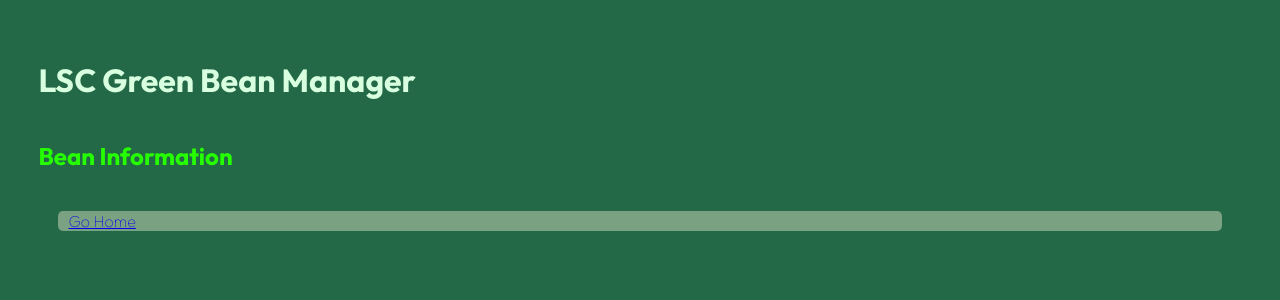
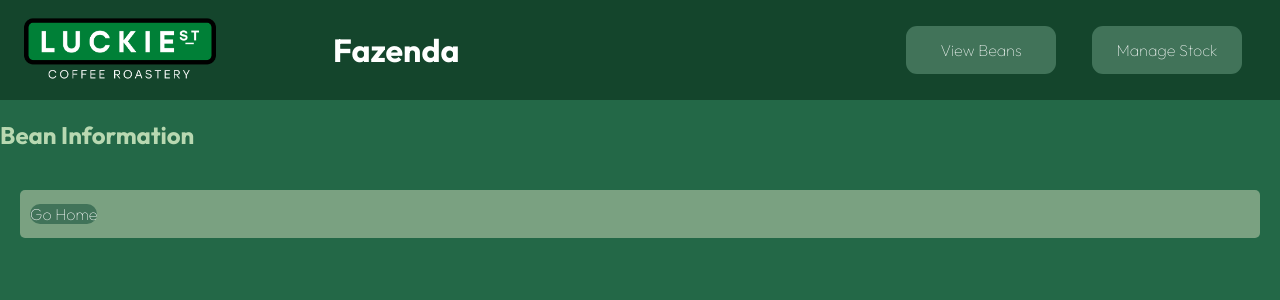
Before and after one commit to benjaminbuckmaster/fazenda, a Django app: page / in a window 1280 px wide. Shown: the top 300 px of the page. Run offline with Django 5.2, Linux system fonts and the light colour scheme; data that the repository does not hold is empty.

Commit message:
added navbar with logo and buttons

```diff
--- a/inventory/static/css/style.css
+++ b/inventory/static/css/style.css
@@ -6,20 +6,66 @@ html {
 }
 
 body {
+    margin: 0px;
     display: flex;
     flex-direction: column;
     justify-content: center;
     font-family: 'Outfit', sans-serif;
     background-color: #236847;
-    margin: 3%;
 }
 
 h1 {
-    color: rgb(216, 255, 223);
+    color: rgb(255, 255, 255);
+    font-size: 2rem;
 }
 
 h2 {
-    color: rgb(38, 255, 0);
+    color: rgb(184, 216, 177);
+}
+
+.navbar {
+    display: flex;
+    background-color: rgb(20, 69, 44);
+    height: 100px;
+}
+
+#nav-container {
+    padding: 20px;
+    width: 100%;
+    display: flex;
+    justify-content: space-between;
+}
+
+#logo-and-name {
+    display: flex;
+    align-items: center;
+    justify-content: space-between;
+    width: 40%;
+}
+
+#header-logo {
+    width: 200px;
+}
+
+#nav-items {
+    display: flex;
+    align-items: center;
+    width: 30%;
+    justify-content: space-around;
+}
+
+a {
+    color: white;
+    background-color: rgb(65, 115, 89);
+    border-radius: 11px;
+    text-decoration: none;
+    width: 150px;
+    text-align: center;
+    line-height: 3rem;
+}
+
+a:hover {
+    background-color: rgba(65, 115, 89, 0.8);
 }
 
 .bean-info-container {
--- a/inventory/templates/base.html
+++ b/inventory/templates/base.html
@@ -9,15 +9,28 @@
 
     <title>LSC GBM</title>
 </head>
-<header>
-    <h1 href="{% url 'home' %}">LSC Green Bean Manager</h1>
-</header>
 <body>
+    <header>
+        <nav class="navbar">
+            <div id="nav-container">
+                <div id="logo-and-name">
+                    <img id="header-logo" src="{% static 'img/lsc-logo-light.png' %}" alt="Luckie Street Coffee Logo">
+                    <p><h1>Fazenda</h1></p>
+                </div>
+                <div id="nav-items">
+                    <a href="{% url 'bean-information' %}">View Beans</a>
+                    <a href="{% url 'stock-management' %}">Manage Stock</a>
+                </div>
+            </div>
+        </nav>
+    </header>
+
     {% block content %}{% endblock content %}
+
+    <footer>
+        <div class="footer-block">
+            <p><a href="{% url 'home' %}" class="footer-item">Go Home</a></p>
+        </div>
+    </footer>
 </body>
-<footer>
-    <div class="footer-block">
-        <a href="{% url 'home' %}" class="footer-item">Go Home</a>
-    </div>
-</footer>
 </html>
--- a/inventory/urls.py
+++ b/inventory/urls.py
@@ -2,5 +2,7 @@ from django.urls import path
 from . import views
 
 urlpatterns = [
-    path('', views.home, name='home')
+    path('', views.home, name='home'),
+    path('bean-information/', views.bean_information, name='bean-information'),
+    path('stock-management/', views.stock_management, name='stock-management'),
 ]
--- a/inventory/views.py
+++ b/inventory/views.py
@@ -7,3 +7,9 @@ def home(request):
 
     # show the homepage and pass through bean information
     return render(request, 'home.html', {'beans':beans})
+
+def stock_management(request):
+    pass
+
+def bean_information(request):
+    pass
```
Also changed, not shown: inventory/static/img/lsc-logo-dark.png (added), inventory/static/img/lsc-logo-light.png (added).
